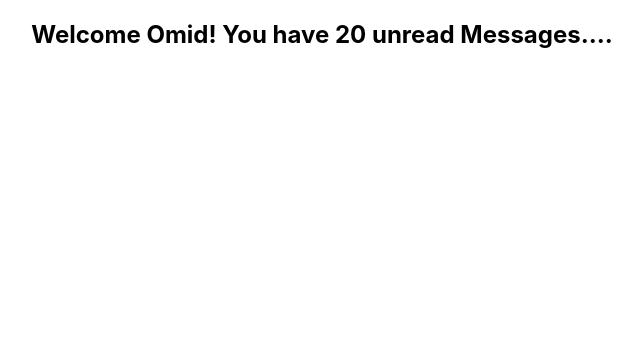
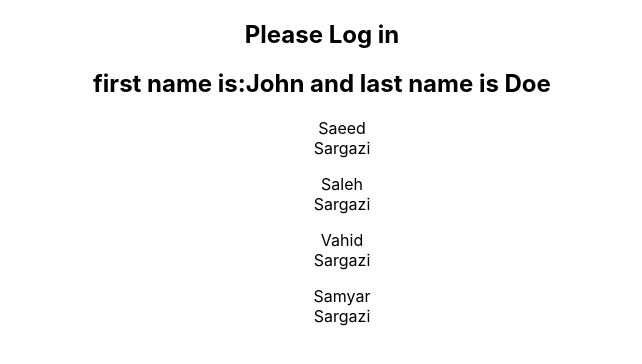
Before and after one commit to Omid-Sargazi/React-TypeScript, a React (Create React App) app: page / in a window 1280 px wide. Shown: the top 364 px of the page, without its empty margins (318-960 px from the left). Built offline with nearby package versions, Linux system fonts and the light colour scheme.

Commit message:
Lists Basic Props and types

```diff
--- a/src/App.css
+++ b/src/App.css
@@ -36,3 +36,7 @@
     transform: rotate(360deg);
   }
 }
+
+body ul li {
+  list-style: none;
+}
--- a/src/App.tsx
+++ b/src/App.tsx
@@ -46,11 +46,38 @@
 import "./App.css"
 import React from 'react'
 import Greating from './components/Greating'
+import Individual from "./components/individual"
+import IndividualList from "./components/individualList"
 
 export default function App() {
+
+  const personName = {
+    firstName: 'John',
+    lastName: 'Doe',
+  }
+  const listIndividual= [
+    {
+      firstName: 'Saeed',
+      lastName: 'Sargazi',
+    },
+    {
+      firstName: 'Saleh',
+      lastName: 'Sargazi',
+    },
+    {
+      firstName: 'Vahid',
+      lastName: 'Sargazi',
+    },
+    {
+      firstName: 'Samyar',
+      lastName: 'Sargazi',
+    },
+  ]
   return (
     <div className="App">
-      <Greating name="Omid" messages={20}/>
+      <Greating name="Omid" messages={20} isLogged={false}/>
+      <Individual name={personName}/>
+      <IndividualList names={listIndividual}/>
     </div>
   )
 }
--- a/src/components/Greating.tsx
+++ b/src/components/Greating.tsx
@@ -3,11 +3,14 @@ import React from 'react'
 
 type GreatingProps = {
     name:string,
-    messages:number
+    messages:number,
+    isLogged:boolean,
 }
 
 export default function Greating(props:GreatingProps) {
   return (
-    <h2>Welcome {props.name}! You have {props.messages} unread Messages....</h2>
+      <>
+       <h2>{ props.isLogged ? `Welcome ${props.name}! You have ${props.messages} unread Messages....`:" Please Log in" }</h2>
+      </>
   )
 }
--- /dev/null
+++ b/src/components/individual.tsx
@@ -0,0 +1,14 @@
+import React from 'react'
+type PersonsSpec = {
+    name:{
+        firstName: string,
+        lastName:string
+    }
+}
+export default function Individual(props:PersonsSpec) {
+  return (
+    <div>
+        <h2>first name is:{props.name.firstName} and last name is {props.name.lastName}</h2>
+    </div>
+  )
+}
--- /dev/null
+++ b/src/components/individualList.tsx
@@ -0,0 +1,22 @@
+import React from 'react'
+
+type IndividualListProps = {
+
+    names: {
+        firstName:string,
+        lastName:string,
+    }[]
+
+}
+
+
+export default function IndividualList(props: IndividualListProps) {
+  return (
+    <div>
+        {props.names.map(p=><ul>
+            <li>{p.firstName}</li>
+            <li>{p.lastName}</li>
+        </ul>)}
+    </div>
+  )
+}
```
